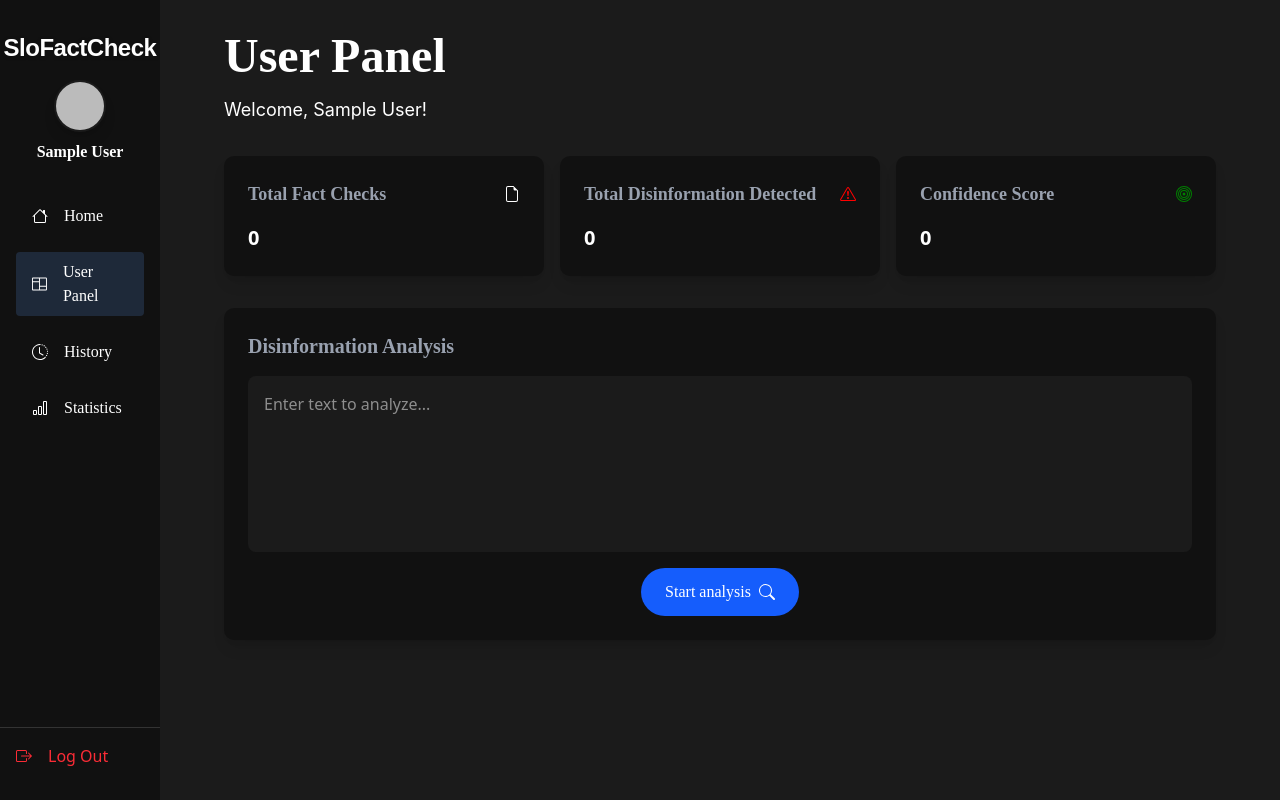
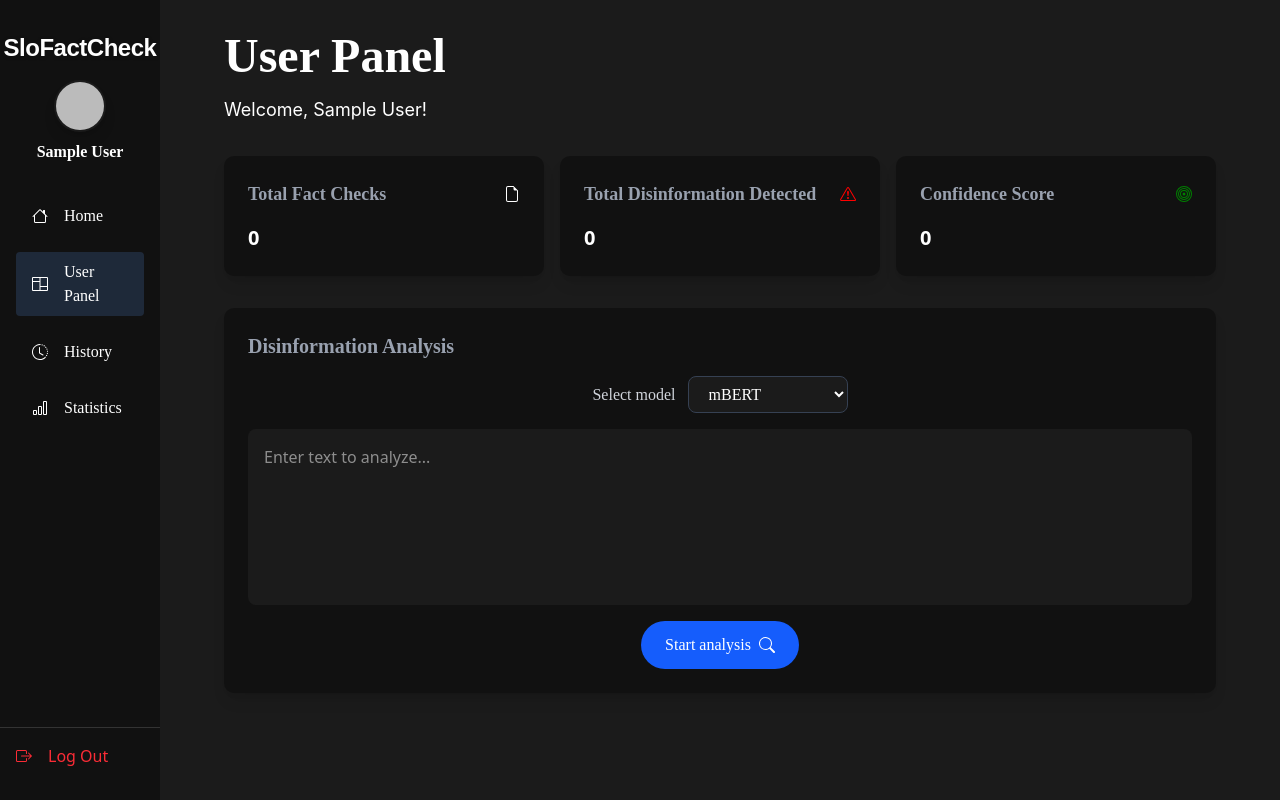
Before and after one commit to hai2001jpg/slofactcheck, a React (Vite) app in the folder client/: page /userpanel in a window 1280 px wide. Built offline with nearby package versions, Linux system fonts and the light colour scheme; no server answers; sample sign-in values are in the browser's storage.

Commit message:
small UI updates

```diff
--- a/client/src/components/layout/Sidebar.jsx
+++ b/client/src/components/layout/Sidebar.jsx
@@ -54,7 +54,7 @@ const Sidebar = () => {
                         className={`text-white font-[Montserrat] hover:text-blue-500 hover:bg-gray-800 rounded lg:px-4 lg:py-2 p-2 transition duration-300
                         ${location.pathname === "/" ? "bg-gray-800" : ""}`}>
                         <div className="flex flex-row items-center gap-4 justify-center lg:justify-start">
-                            <svg xmlns="http://www.w3.org/2000/svg" width="1rem" height="1rem" fill="currentColor" class="bi bi-house" viewBox="0 0 16 16">
+                            <svg xmlns="http://www.w3.org/2000/svg" width="1rem" height="1rem" fill="currentColor" className="bi bi-house flex-shrink-0" viewBox="0 0 16 16">
                                 <path d="M8.707 1.5a1 1 0 0 0-1.414 0L.646 8.146a.5.5 0 0 0 .708.708L2 8.207V13.5A1.5 1.5 0 0 0 3.5 15h9a1.5 1.5 0 0 0 1.5-1.5V8.207l.646.647a.5.5 0 0 0 .708-.708L13 5.793V2.5a.5.5 0 0 0-.5-.5h-1a.5.5 0 0 0-.5.5v1.293zM13 7.207V13.5a.5.5 0 0 1-.5.5h-9a.5.5 0 0 1-.5-.5V7.207l5-5z"/>
                             </svg>
                             <span className="hidden lg:inline">Home</span>
@@ -65,7 +65,7 @@ const Sidebar = () => {
                         className={`text-white font-[Montserrat] hover:text-blue-500 hover:bg-gray-800 rounded lg:px-4 lg:py-2 p-2 transition duration-300
                         ${location.pathname === "/userpanel" ? "bg-gray-800" : ""}`}>
                         <div className="flex flex-row items-center gap-4 justify-center lg:justify-start">
-                            <svg xmlns="http://www.w3.org/2000/svg" width="1rem" height="1rem" fill="currentColor" className="bi bi-columns" viewBox="0 0 16 16">
+                            <svg xmlns="http://www.w3.org/2000/svg" width="1rem" height="1rem" fill="currentColor" className="bi bi-columns flex-shrink-0" viewBox="0 0 16 16">
                                 <path d="M0 2a1 1 0 0 1 1-1h14a1 1 0 0 1 1 1v12a1 1 0 0 1-1 1H1a1 1 0 0 1-1-1zm8.5 0v8H15V2zm0 9v3H15v-3zm-1-9H1v3h6.5zM1 14h6.5V6H1z"/>
                             </svg>
                             <span className="hidden lg:inline">User Panel</span>
@@ -76,7 +76,7 @@ const Sidebar = () => {
                         className={`text-white font-[Montserrat] hover:text-blue-500 hover:bg-gray-800 rounded lg:px-4 lg:py-2 p-2 transition duration-300
                         ${location.pathname === "/history" ? "bg-gray-800" : ""}`}>
                         <div className="flex flex-row items-center gap-4 justify-center lg:justify-start">
-                            <svg xmlns="http://www.w3.org/2000/svg" width="1rem" height="1rem" fill="currentColor" className="bi bi-clock-history" viewBox="0 0 16 16">
+                            <svg xmlns="http://www.w3.org/2000/svg" width="1rem" height="1rem" fill="currentColor" className="bi bi-clock-history flex-shrink-0" viewBox="0 0 16 16">
                                 <path d="M8.515 1.019A7 7 0 0 0 8 1V0a8 8 0 0 1 .589.022zm2.004.45a7 7 0 0 0-.985-.299l.219-.976q.576.129 1.126.342zm1.37.71a7 7 0 0 0-.439-.27l.493-.87a8 8 0 0 1 .979.654l-.615.789a7 7 0 0 0-.418-.302zm1.834 1.79a7 7 0 0 0-.653-.796l.724-.69q.406.429.747.91zm.744 1.352a7 7 0 0 0-.214-.468l.893-.45a8 8 0 0 1 .45 1.088l-.95.313a7 7 0 0 0-.179-.483m.53 2.507a7 7 0 0 0-.1-1.025l.985-.17q.1.58.116 1.17zm-.131 1.538q.05-.254.081-.51l.993.123a8 8 0 0 1-.23 1.155l-.964-.267q.069-.247.12-.501m-.952 2.379q.276-.436.486-.908l.914.405q-.24.54-.555 1.038zm-.964 1.205q.183-.183.35-.378l.758.653a8 8 0 0 1-.401.432z"/>
                                 <path d="M8 1a7 7 0 1 0 4.95 11.95l.707.707A8.001 8.001 0 1 1 8 0z"/>
                                 <path d="M7.5 3a.5.5 0 0 1 .5.5v5.21l3.248 1.856a.5.5 0 0 1-.496.868l-3.5-2A.5.5 0 0 1 7 9V3.5a.5.5 0 0 1 .5-.5"/>
@@ -89,7 +89,7 @@ const Sidebar = () => {
                         className={`text-white font-[Montserrat] hover:text-blue-500 hover:bg-gray-800 rounded lg:px-4 lg:py-2 p-2 transition duration-300
                         ${location.pathname === "/statistics" ? "bg-gray-800" : ""}`}>
                         <div className="flex flex-row items-center gap-4 justify-center lg:justify-start">
-                            <svg xmlns="http://www.w3.org/2000/svg" width="1rem" height="1rem" fill="currentColor" className="bi bi-bar-chart" viewBox="0 0 16 16">
+                            <svg xmlns="http://www.w3.org/2000/svg" width="1rem" height="1rem" fill="currentColor" className="bi bi-bar-chart flex-shrink-0" viewBox="0 0 16 16">
                                 <path d="M4 11H2v3h2zm5-4H7v7h2zm5-5v12h-2V2zm-2-1a1 1 0 0 0-1 1v12a1 1 0 0 0 1 1h2a1 1 0 0 0 1-1V2a1 1 0 0 0-1-1zM6 7a1 1 0 0 1 1-1h2a1 1 0 0 1 1 1v7a1 1 0 0 1-1 1H7a1 1 0 0 1-1-1zm-5 4a1 1 0 0 1 1-1h2a1 1 0 0 1 1 1v3a1 1 0 0 1-1 1H2a1 1 0 0 1-1-1z"/>
                             </svg>
                             <span className="hidden lg:inline">Statistics</span>
@@ -101,7 +101,7 @@ const Sidebar = () => {
                 className="flex flex-row items-center w-full self-start justify-center lg:justify-start pt-4 px-4 gap-4 text-red-500 hover:text-red-700 transition duration-300 cursor-pointer border-t border-[#333333]"
                 onClick={handleLogout}
             >
-                <svg xmlns="http://www.w3.org/2000/svg" width="1rem" height="1rem" fill="currentColor" className="bi bi-box-arrow-right" viewBox="0 0 16 16">
+                <svg xmlns="http://www.w3.org/2000/svg" width="1rem" height="1rem" fill="currentColor" className="bi bi-box-arrow-right flex-shrink-0" viewBox="0 0 16 16">
                     <path fill="evenodd" d="M10 12.5a.5.5 0 0 1-.5.5h-8a.5.5 0 0 1-.5-.5v-9a.5.5 0 0 1 .5-.5h8a.5.5 0 0 1 .5.5v2a.5.5 0 0 0 1 0v-2A1.5 1.5 0 0 0 9.5 2h-8A1.5 1.5 0 0 0 0 3.5v9A1.5 1.5 0 0 0 1.5 14h8a1.5 1.5 0 0 0 1.5-1.5v-2a.5.5 0 0 0-1 0z"/>
                     <path fill="evenodd" d="M15.854 8.354a.5.5 0 0 0 0-.708l-3-3a.5.5 0 0 0-.708.708L14.293 7.5H5.5a.5.5 0 0 0 0 1h8.793l-2.147 2.146a.5.5 0 0 0 .708.708z"/>
                 </svg>
--- a/client/src/pages/History.jsx
+++ b/client/src/pages/History.jsx
@@ -17,7 +17,7 @@ const History = () => {
                         Your history
                     </h1>
                 </div>
-                <div className="flex flex-col items-center w-full px-4">
+                <div className="flex flex-col items-center w-full gap-8">
                     <button
                         className="flex flex-row items-center justify-center gap-4 py-3 sm:py-4 px-6 sm:px-10
                         lg:px-12 bg-[#3b3b3b] rounded-full hover:bg-[#3b3b3b]/80 transition duration-200 text-base sm:text-lg"
--- a/client/src/pages/UserPanel.jsx
+++ b/client/src/pages/UserPanel.jsx
@@ -9,6 +9,7 @@ const UserPanel = () => {
     const [totalFactChecks, setTotalFactChecks] = useState(0);
     const [totalDisinformation, setTotalDisinformation] = useState(0);
     const [confidence, setConfidence] = useState(0);
+    const [selectedModel, setSelectedModel] = useState("mBERT");
     const analysisTextareaRef = useRef(null);
     const location = useLocation();
     const navigate = useNavigate();
@@ -75,6 +76,22 @@ const UserPanel = () => {
                     <h2 className="text-gray-400 font-[Montserrat] text-lg lg:text-xl font-semibold self-start">
                         Disinformation Analysis
                     </h2>
+                    <div className="w-full flex flex-row gap-3 items-center justify-center">
+                        <label className="text-gray-300 text-sm lg:text-base font-[Montserrat]" htmlFor="model-select">
+                            Select model
+                        </label>
+                        <select
+                            id="model-select"
+                            value={selectedModel}
+                            onChange={(event) => setSelectedModel(event.target.value)}
+                            className="flex bg-[#1B1B1B] text-white border border-gray-700 rounded-md px-4 py-2 focus:outline-none
+                            focus:ring-2 focus:ring-blue-600 font-[Montserrat]">
+                            <option value="mBERT">mBERT</option>
+                            <option value="XLM-RoBERTa">XLM-RoBERTa</option>
+                            <option value="mT-5">mT-5</option>
+                            <option value="mDeBERTa-v3">mDeBERTa-v3</option>
+                        </select>
+                    </div>
                     <textarea
                         ref={analysisTextareaRef}
                         type="text"
```
